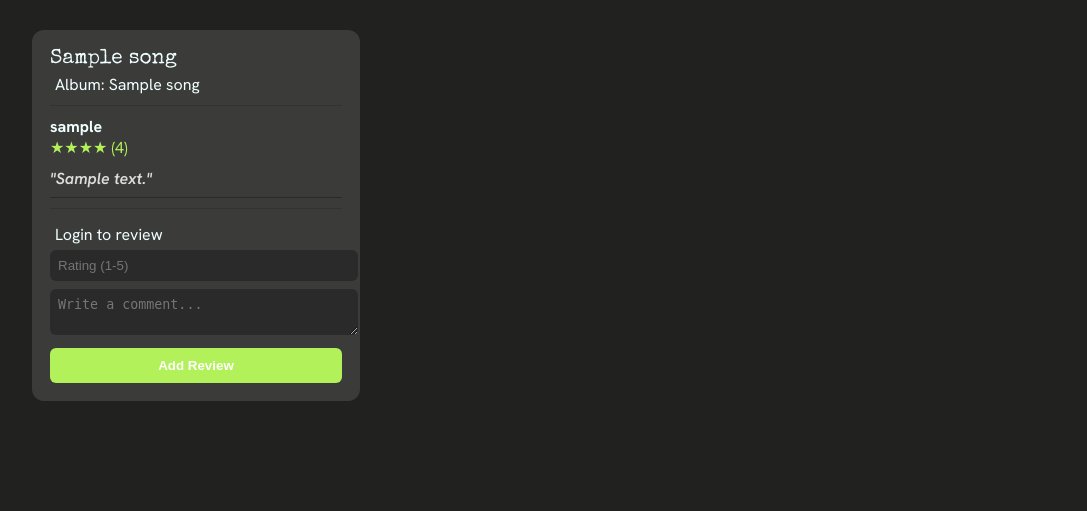
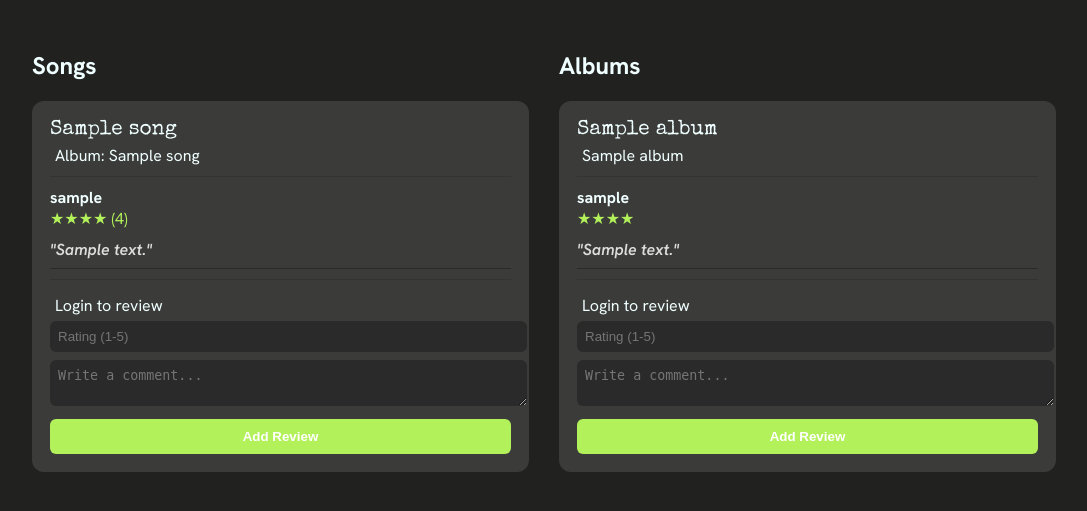
Before and after one commit to elipauly/databases_final, a FastAPI app: template templates/index.html in a window 1280 px wide. Shown: the part 69-580 px from the top of the page, without its empty margins (96-1183 px from the left). Run offline with FastAPI, Linux system fonts and the light colour scheme; the template is opened without the code that fills it: most values are stand-ins (such as "Sample title", 1, 10 or a date in 2020).

Commit message:
added album ratings

```diff
--- a/main.py
+++ b/main.py
@@ -36,7 +36,8 @@ def home(request: Request, db: Session = Depends(get_db)):
 
     user = get_current_user(request, db)
 
-    result = db.execute(text("""
+    #song rating list
+    song_result = db.execute(text("""
         SELECT
             s.songID,
             s.songName,
@@ -54,7 +55,7 @@ def home(request: Request, db: Session = Depends(get_db)):
 
     #formatting to frontend
     songs_dict = {}
-    for row in result:
+    for row in song_result:
         song_id = row.songID
 
         if song_id not in songs_dict:
@@ -73,12 +74,51 @@ def home(request: Request, db: Session = Depends(get_db)):
             })
     songs = list(songs_dict.values())
 
+    #album rating list
+    album_result = db.execute(text("""
+        SELECT
+            al.albumID,
+            al.albumName,
+            ar.artistName,
+            r.rating,
+            r.comments,
+            r.userID,
+            u.username
+        FROM Album al
+        LEFT JOIN AlbumRatings r ON al.albumID = r.albumID
+        LEFT JOIN User u ON r.userID = u.userID
+        LEFT JOIN artistMakesAlbum ama ON al.albumID = ama.albumID
+        LEFT JOIN Artist ar ON ama.artistID = ar.artistID
+        ORDER BY al.albumID
+    """)).fetchall()
+
+    albums_dict = {}
+    for row in album_result:
+        if row.albumID not in albums_dict:
+            albums_dict[row.albumID] = {
+                "albumID": row.albumID,
+                "albumName": row.albumName,
+                "artistName": row.artistName,
+                "ratings": []
+            }
+
+        if row.rating is not None:
+            albums_dict[row.albumID]["ratings"].append({
+                "userID": row.userID,
+                "username": row.username,
+                "rating": row.rating,
+                "comments": row.comments
+            })
+
+    albums = list(albums_dict.values())
+
     return templates.TemplateResponse(
         request,
         "index.html",
         {
             "request": request,
             "songs": songs,
+            "albums": albums,
             "user": user
         }
     )
@@ -143,6 +183,7 @@ def add_user(
 
     return RedirectResponse("/users?created=1&email=" + email, status_code=303)
 
+#song ratings
 @app.post("/ratings")
 def add_rating(
     request: Request,
@@ -193,6 +234,59 @@ def delete_my_reviews(
     db.commit()
     return RedirectResponse("/", status_code=303)
 
+#album ratings
+@app.post("/album-ratings")
+def add_album_rating(
+    request: Request,
+    album_id: int = Form(...),
+    rating: int = Form(...),
+    comments: str = Form(""),
+    db: Session = Depends(get_db)
+):
+    user_id = request.cookies.get("user_id")
+
+    if not user_id:
+        return RedirectResponse("/login", status_code=303)
+
+    db.execute(text("""
+        INSERT INTO AlbumRatings (userID, albumID, rating, comments)
+        VALUES (:user_id, :album_id, :rating, :comments)
+        ON DUPLICATE KEY UPDATE
+            rating = :rating,
+            comments = :comments
+    """), {
+        "user_id": int(user_id),
+        "album_id": album_id,
+        "rating": rating,
+        "comments": comments
+    })
+
+    db.commit()
+
+    return RedirectResponse("/", status_code=303)
+
+@app.post("/delete-album-review")
+def delete_album_reviews(
+    request: Request,
+    album_id: int = Form(...),
+    db: Session = Depends(get_db)
+):
+    user_id = request.cookies.get("user_id")
+
+    if not user_id:
+        return RedirectResponse("/login", status_code=303)
+
+    db.execute(text("""
+        DELETE FROM AlbumRatings
+        WHERE userID = :user_id AND albumID = :album_id;
+    """), {
+        "user_id": int(user_id),
+        "album_id": album_id
+    })
+    db.commit()
+    return RedirectResponse("/", status_code=303)
+
+#my ratings
 @app.get("/my-ratings")
 def my_ratings(request: Request, db: Session = Depends(get_db)):
     user_id=request.cookies.get("user_id")
--- a/templates/index.html
+++ b/templates/index.html
@@ -77,6 +77,16 @@
             grid-template-columns: repeat(auto-fill, minmax(320px, 1fr));
             gap: 20px;
         }
+        .split {
+            display: grid;
+            grid-template-columns: 1fr 1fr;
+            gap: 30px;
+        }
+
+        .column {
+            display: flex;
+            flex-direction: column;
+        }
         .reviews {
             margin-top: 10px;
             border-top: 1px solid #333;
@@ -140,7 +150,10 @@
 </header>
 
 <div class="container">
-    <div class="grid">
+    <div class="split">
+
+        <div class="column">
+             <h2>Songs</h2>
 
             {% for song in songs %}
             <div class="card">
@@ -201,6 +214,56 @@
             {% endfor %}
 
         </div>
+        <div class="column">
+            <h2>Albums</h2>
+
+            {% for album in albums %}
+            <div class="card">
+                <div class="song-title">{{ album.albumName }}</div>
+                <div class="meta">{{ album.artistName }}</div>
+
+                <div class="reviews">
+                    {% for r in album.ratings %}
+                    <div class="review">
+                        <div class="review-user">{{ r.username }}</div>
+                        <div class="stars">
+                            {% for i in range(r.rating) %}★{% endfor %}
+                        </div>
+                        {% if r.comments %}
+                        <div class="comment">"{{ r.comments }}"</div>
+                        {% endif %}
+
+                        {% if user and user.userID == r.userID %}
+                        <form method="post" action="/delete-album-review" style="display:inline;">
+                            <input type="hidden" name="album_id" value="{{ album.albumID }}">
+                            <button type="submit" class="delete-btn">Delete</button>
+                        </form>
+                        {% endif %}
+
+                    </div>
+                    {% endfor %}
+                </div>
+
+                <!-- ADD REVIEW -->
+                <form class="review-form" method="post" action="/album-ratings">
+                    <input type="hidden" name="album_id" value="{{ album.albumID }}">
+
+                    <!--user logged in check-->
+                    {% if not user %}
+                        <div class="meta">Login to review</div>
+                    {% endif %}
+
+                    <input type="number" name="rating" placeholder="Rating (1-5)" required>
+
+                    <textarea name="comments" placeholder="Write a comment..."></textarea>
+
+                    <button type="submit">Add Review</button>
+                </form>
+
+            </div>
+            {% endfor %}
+        </div>
+    </div>
 </div>
 
 </body>
```
Lines whose indentation alone changed are shown as unchanged.
